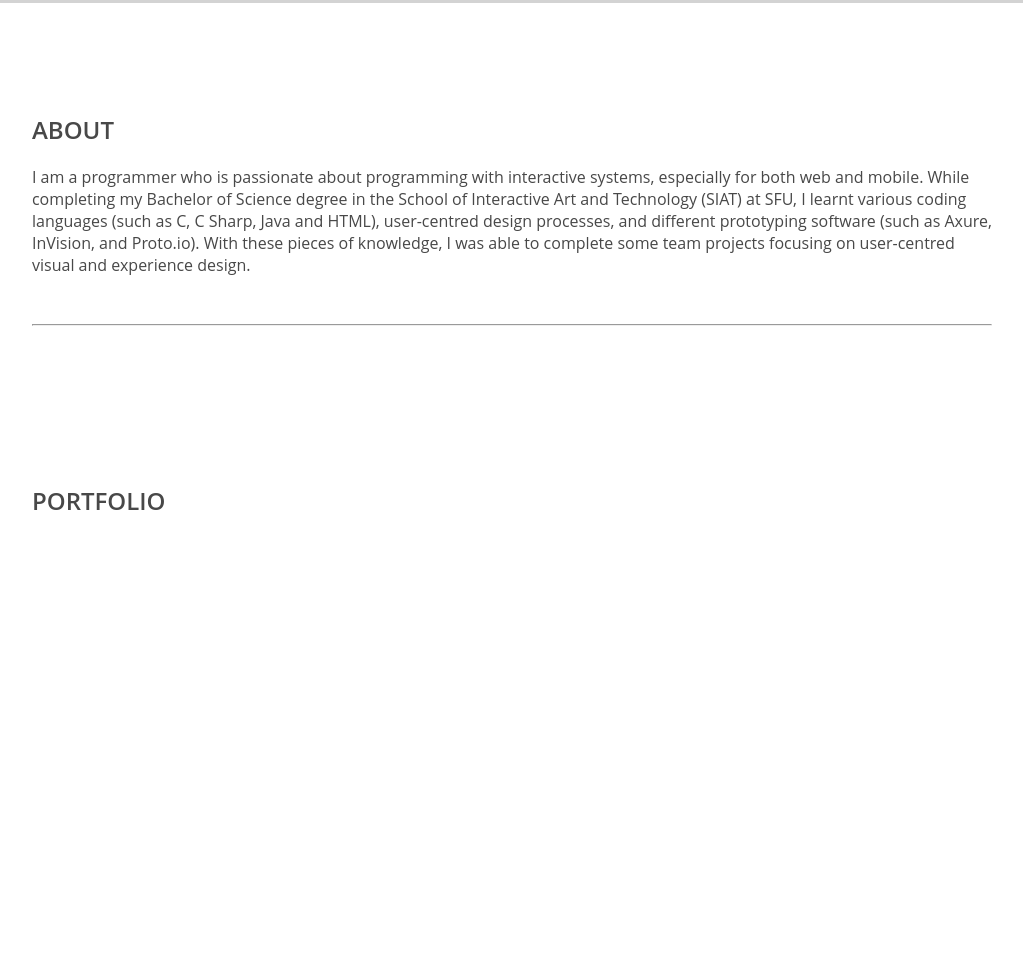
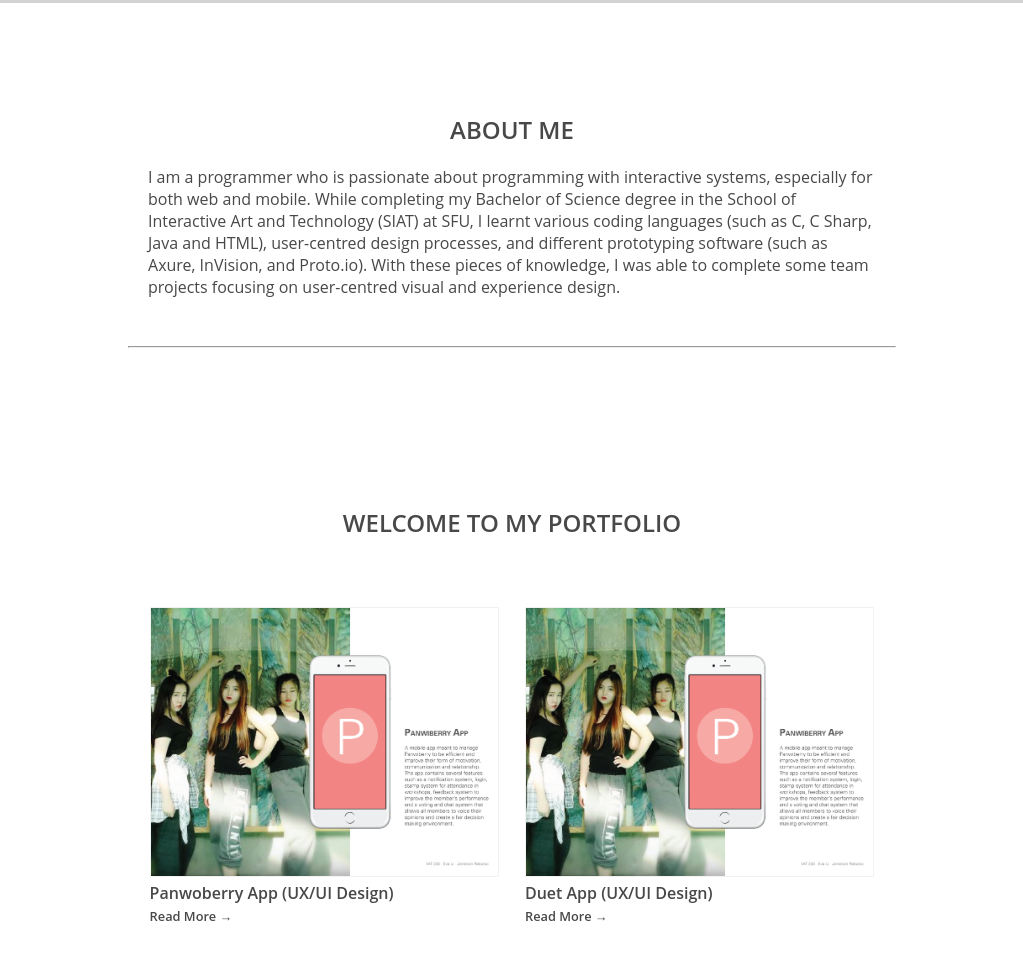
Before and after one commit to EvaLi115/P03_Portfolio, a plain HTML site: page index.html in a window 1280 px wide. Shown: the part 727-1701 px from the top of the page, without its empty margins (128-1151 px from the left). Before the commit the page ends 1264 px from the top, so only its background shows below. Drawn offline with Linux system fonts and the light colour scheme.

Commit message:
index.html - add: page cover, project list

```diff
--- a/css/flexbox.css
+++ b/css/flexbox.css
@@ -0,0 +1,62 @@
+/*
+---------------------------------------------------------------------------- Display Flex
+*/
+.project_container {
+  display: flex;
+  display: -ms-flex;
+  display: -moz-flex;
+  display: -webkit-flex;
+}
+/*
+------------------------------------------------------------------------ Display Flex END
+*/
+
+
+
+
+/*
+--------------------------------------------------------------------- Flex-wrap with wrap
+*/
+.project_container {
+  flex-wrap: wrap;
+  -ms-flex-wrap: wrap;
+  -moz-flex-wrap: wrap;
+  -webkit-flex-wrap: wrap;
+}
+
+/*
+----------------------------------------------------------------- Flex-wrap with wrap END
+*/
+
+
+
+
+/*
+------------------------------------------------------------------------- justify-content
+*/
+/*justify-content at flex-start*/
+.project_container, .project_item {
+  justify-content: flex-start;
+  justify-content: -ms-flex-start;
+  justify-content: -moz-flex-start;
+  -webkit-justify-content: flex-start;
+}
+
+/*justify-content at space-between content*/
+.project_container {
+  justify-content: space-between;
+  justify-content: -ms-space-between;
+  justify-content: -moz-space-between;
+  -webkit-justify-content: space-between;
+}
+/*
+--------------------------------------------------------------------- justify-content END
+*/
+
+/* 1 1 flex auto*/
+.project_container {
+  flex: 1 1 auto;
+  -ms-flex: 1 1 auto;
+  -moz-flex: 1 1 auto;
+  -webkit-flex: 1 1 auto;
+}
--- a/css/main.css
+++ b/css/main.css
@@ -34,6 +34,11 @@ h4{
   float: right;
 }
 
+.center_align {
+	text-align: center;
+}
+
+
 hr.section_divide {
   margin: 3em 0;
 }
@@ -45,7 +50,8 @@ hr.subsection_divide {
 }
 
 figure {
-  margin: 2.5em 5em 5em;
+  /*margin: 2.5em 5em 5em;*/
+	margin: 0;
 }
 
 img {
@@ -69,11 +75,15 @@ header {
   width: 100%;
   height: 80px;
   z-index: 1000;
-  padding: 0 10em;
 	background: #FFF;
 	overflow: hidden;
 	box-shadow: 0 2px 5px #CCC;
 	transition: background-color  0.5s ease;
+}
+
+.nav_container {
+	width: 60%;
+	margin: auto;
 }
 
 .nav_container a {
@@ -153,7 +163,8 @@ header {
 ------------------------------------------------------------------------- Body Content Style
 */
 .body_container {
-	margin: 0 10em;
+	width: 60%;
+	margin: auto;
 }
 
 .page_Heading {
@@ -163,6 +174,7 @@ header {
 
 .body_container section {
 	padding-top: 90px;
+	margin: 0 1.25em;
 }
 
 code {
@@ -285,6 +297,7 @@ button {
 
 .big_image_header {
 	height: 91.25vh;
+	position: relative;
 }
 
 .background_image {
@@ -295,3 +308,31 @@ button {
 	background-position: center;
 	background-attachment: fixed;
 }
+
+.cover_text {
+	position: absolute;
+	right: 50%;
+	top: 40%;
+	transform: translate(50%, 50%);
+}
+
+.cover_title {
+	font-size: 3em;
+}
+
+
+.project_item {
+	display: inline-block;
+	max-width: 48%;
+	margin: 3em 0.1em;
+	background-color: #ffffff;
+}
+
+.project_title a, .project_info a {
+	color: inherit;
+	text-decoration: none;
+}
+
+.project_info a {
+	font-size: 0.8em;
+}
--- a/index.html
+++ b/index.html
@@ -29,19 +29,23 @@
     </header>
     <!-- Header END HERE -->
 
-    <!-- Page Cover Image -->
+    <!-- Page Cover -->
     <section class="big_image_header">
-      <div class="background_image">
+      <!-- Cover Image -->
+      <div class="background_image"></div>
 
+      <div class="cover_text">
+        <p class="cover_title">HELLO, I'M EVA LI</p>
       </div>
+
     </section>
-    <!-- Page Cover Image END HERE -->
+    <!-- Page Cover END HERE -->
 
     <!-- Body Content -->
     <section class="body_container" id="haha">
       <!-- About section -->
       <section id="about">
-        <h2>ABOUT</h2>
+        <h2 class="center_align">ABOUT ME</h2>
 
         <p>I am a programmer who is passionate about programming with interactive systems, especially for both web and mobile. While completing my Bachelor of Science degree in the School of Interactive Art and Technology (SIAT) at SFU, I learnt various coding languages (such as C, C Sharp, Java and HTML), user-centred design processes, and different prototyping software (such as Axure, InVision, and Proto.io). With these pieces of knowledge, I was able to complete some team projects focusing on user-centred visual and experience design.</p>
       </section>
@@ -51,7 +55,41 @@
 
       <!-- Portfolio section -->
       <section id="portfolio">
-        <h2>PORTFOLIO</h2>
+        <h2 class="center_align">WELCOME TO MY PORTFOLIO</h2>
+
+        <div class="project_list">
+          <div class="project_container">
+            <!-- 1 -->
+            <div class="project_item">
+              <figure>
+                <a href="panwiberry.html">
+                  <img src="./img/concepts_1.png" alt="overview of Panwiberry Dance Club app">
+                </a>
+              </figure>
+              <div class="project_title">
+                <a href="panwiberry.html">Panwoberry App (UX/UI Design)</a>
+              </div>
+              <div class="project_info">
+                <a href="panwiberry.html">Read More &#8594;</a>
+              </div>
+            </div>
+
+            <!-- 2 -->
+            <div class="project_item">
+              <figure>
+                <a href="duet.html">
+                  <img src="./img/concepts_1.png" alt="overview of Panwiberry Dance Club app">
+                </a>
+              </figure>
+              <div class="project_title">
+                <a href="duet.html">Duet App (UX/UI Design)</a>
+              </div>
+              <div class="project_info">
+                <a href="duet.html">Read More &#8594;</a>
+              </div>
+            </div>
+          </div>
+        </div>
 
       </section>
       <!-- Portfolio END HERE -->
```
